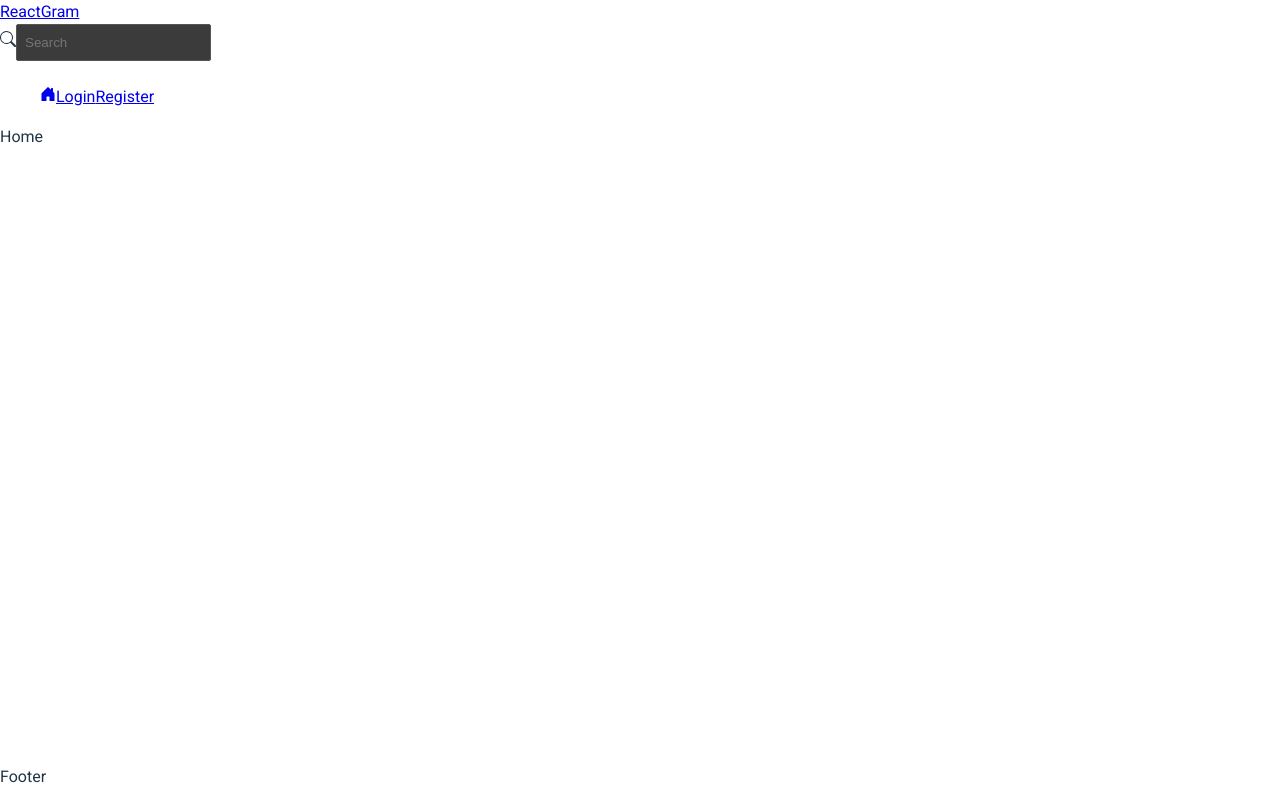
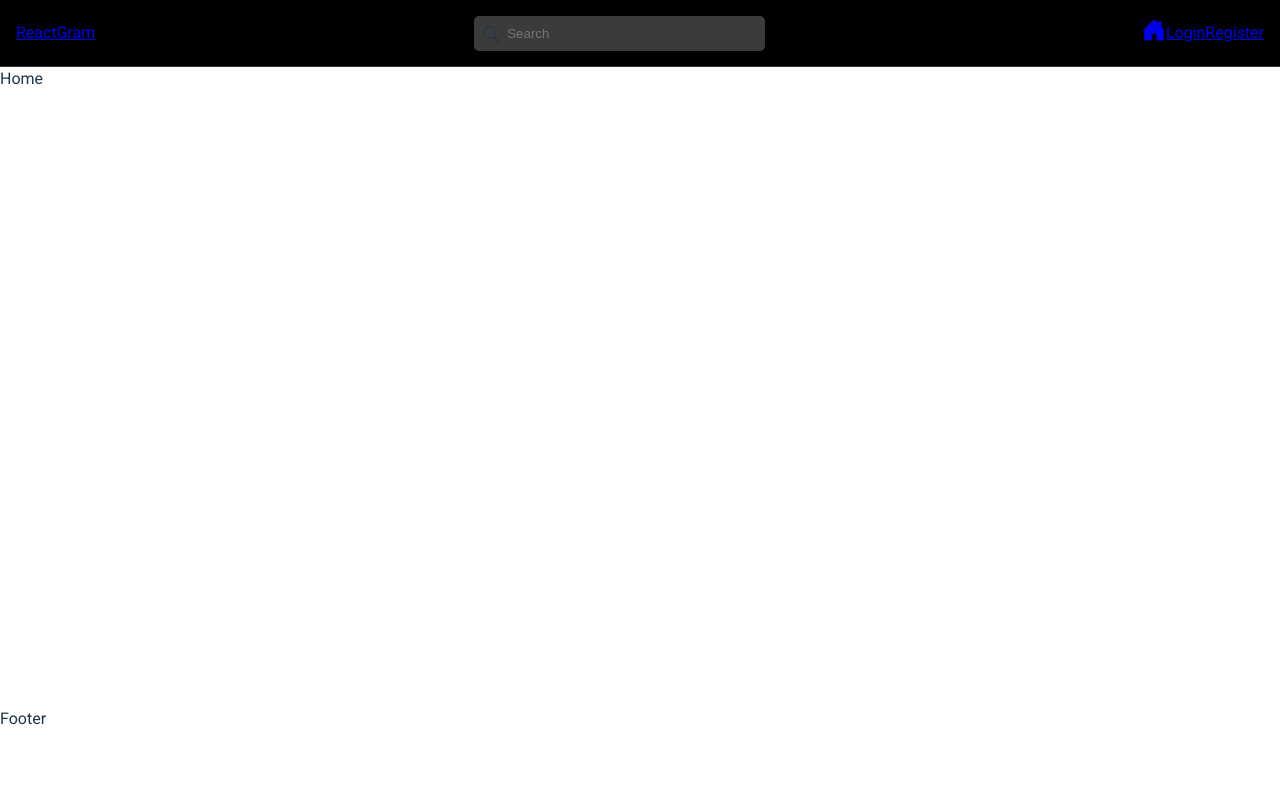
Before and after one commit to MateusGurgel/ReactGram-Front, a React (Vite) app: page / in a window 1280 px wide. Built offline with nearby package versions, Linux system fonts and the light colour scheme.

Commit message:
initial commit

```diff
--- a/src/layouts/Navbar/Navbar.css
+++ b/src/layouts/Navbar/Navbar.css
@@ -0,0 +1,44 @@
+#nav {
+  display: flex;
+  justify-content: space-between;
+  align-items: center;
+  background-color: #000;
+  border-bottom: 1px solid #363636;
+  padding: 0.1em 1em;
+}
+
+#search-form {
+  position: relative;
+  width: 20%;
+}
+
+#search-form svg {
+  position: absolute;
+  top: 10px;
+  left: 9px;
+}
+
+#search-form input {
+  padding-left: 2.5em;
+  border: none;
+  border-radius: 5px;
+  width: 100%;
+  margin: 0;
+}
+
+#nav-links {
+  display: flex;
+  align-items: center;
+}
+
+#nav-links li {
+  margin-right: 1em;
+}
+
+#nav-links span {
+  cursor: pointer;
+}
+
+#nav-links svg {
+  font-size: 1.5em;
+}
```
